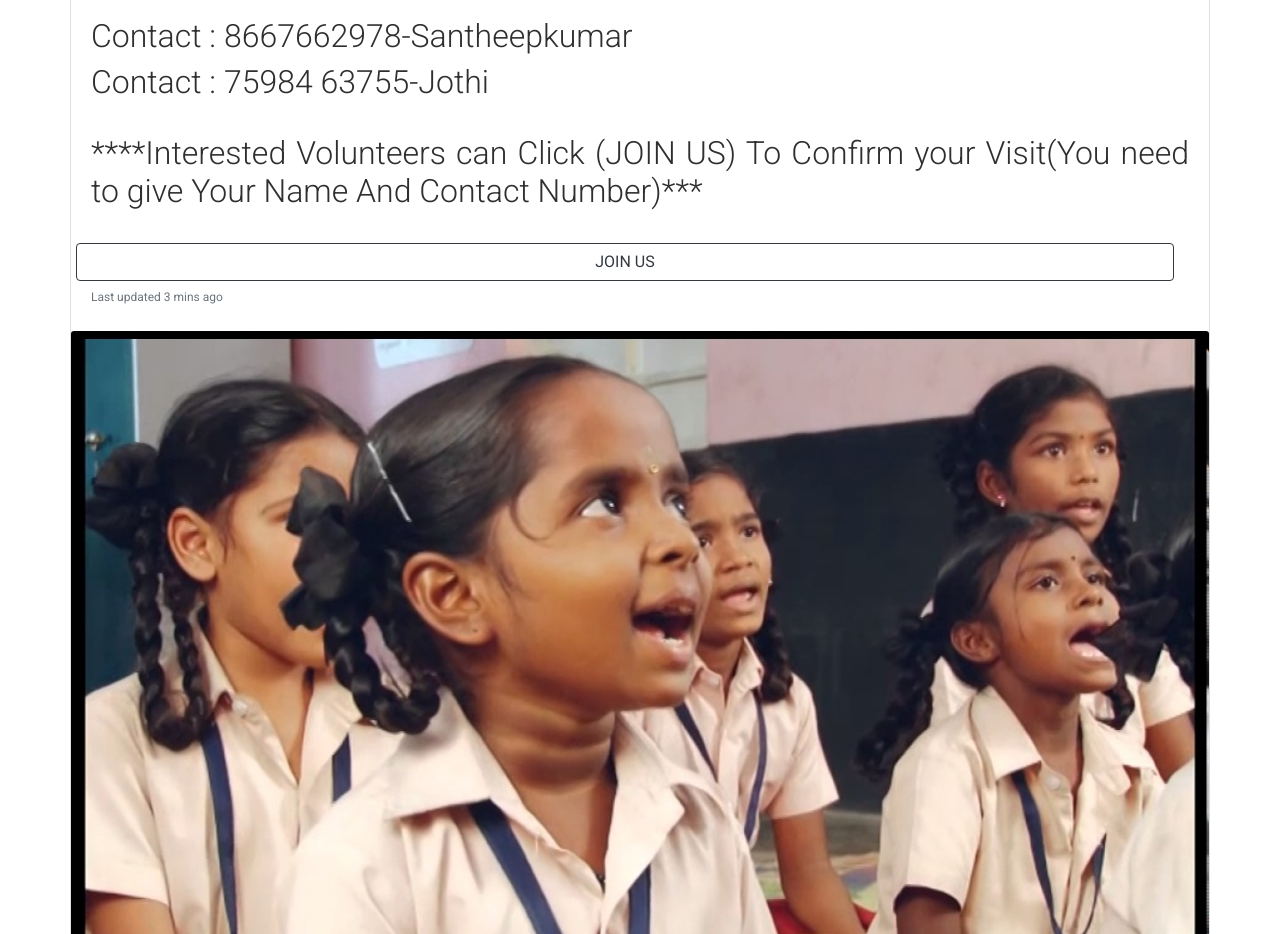
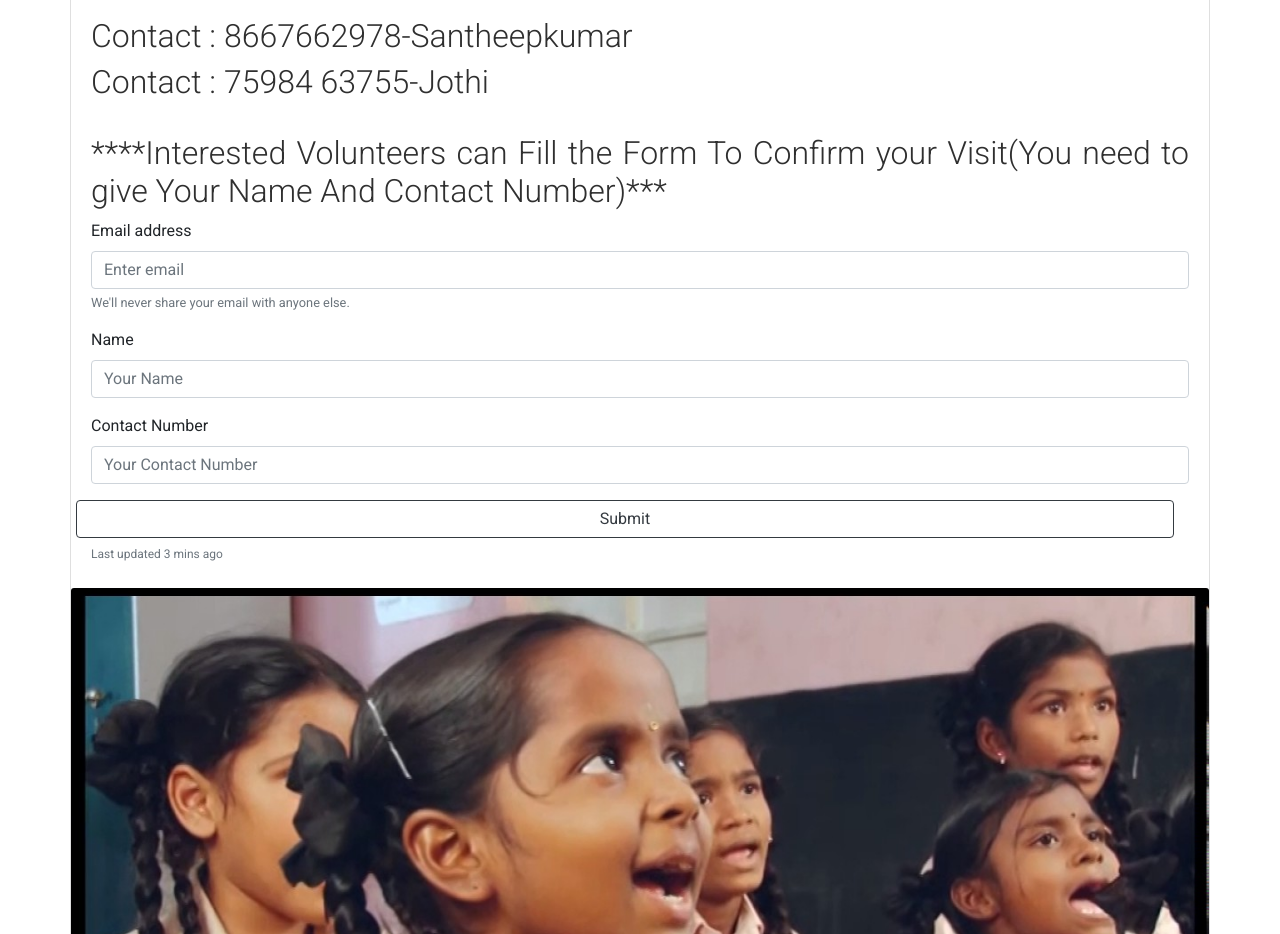
Before and after one commit to Santheepkumar/Save-a-life-Website, a plain HTML site: page index.html in a window 1280 px wide. Shown: the part 5720-6654 px from the top of the page. Drawn offline with Linux system fonts and the light colour scheme.

Commit message:
DOne form

```diff
--- a/index.html
+++ b/index.html
@@ -489,10 +489,27 @@ Copyright &copy;  <i class="fa fa-heart-o" aria-hidden="true"></i> <a>2018 Santh
 
     <h2 class="card-text text-justify">Contact :  8667662978-Santheepkumar</h2>
     <h2 class="card-text text-justify">Contact : 75984 63755-Jothi </h2><br>
-<h2 class="card-text text-justify">****Interested Volunteers can Click (JOIN US) To Confirm your Visit(You need to give Your Name And Contact Number)***</h2>
+<h2 class="card-text text-justify">****Interested Volunteers can Fill the Form To Confirm your Visit(You need to give Your Name And Contact Number)***</h2>
 
-    <br><a href="https://goo.gl/forms/IcIZ5IyILNoYqcOB3" class="row col-12  btn btn-outline-dark">JOIN US</a><br>
+  <!-- <br><a href="https://goo.gl/forms/IcIZ5IyILNoYqcOB3" class="row col-12  btn btn-outline-dark">JOIN US</a><br> -->
 
+ <form netlify>
+  <div class="form-group">
+    <label for="exampleInputEmail1">Email address</label>
+    <input type="email" class="form-control" id="exampleInputEmail1" aria-describedby="emailHelp" placeholder="Enter email">
+    <small id="emailHelp" class="form-text text-muted">We'll never share your email with anyone else.</small>
+  </div>
+  <div class="form-group">
+    <label for="exampleInputname">Name</label>
+    <input type="text" class="form-control" id="exampleInputname" placeholder="Your Name">
+  </div>
+  <div class="form-group">
+    <label for="exampleInputNumber">Contact Number</label>
+    <input type="text" class="form-control" id="exampleInputNumber" placeholder="Your Contact Number">
+  </div>
+
+  <button type="submit" class="row col-12  btn btn-outline-dark">Submit</button>
+</form>
 
     <p class="card-text"><small class="text-muted">Last updated 3 mins ago</small></p>
   </div>
```
